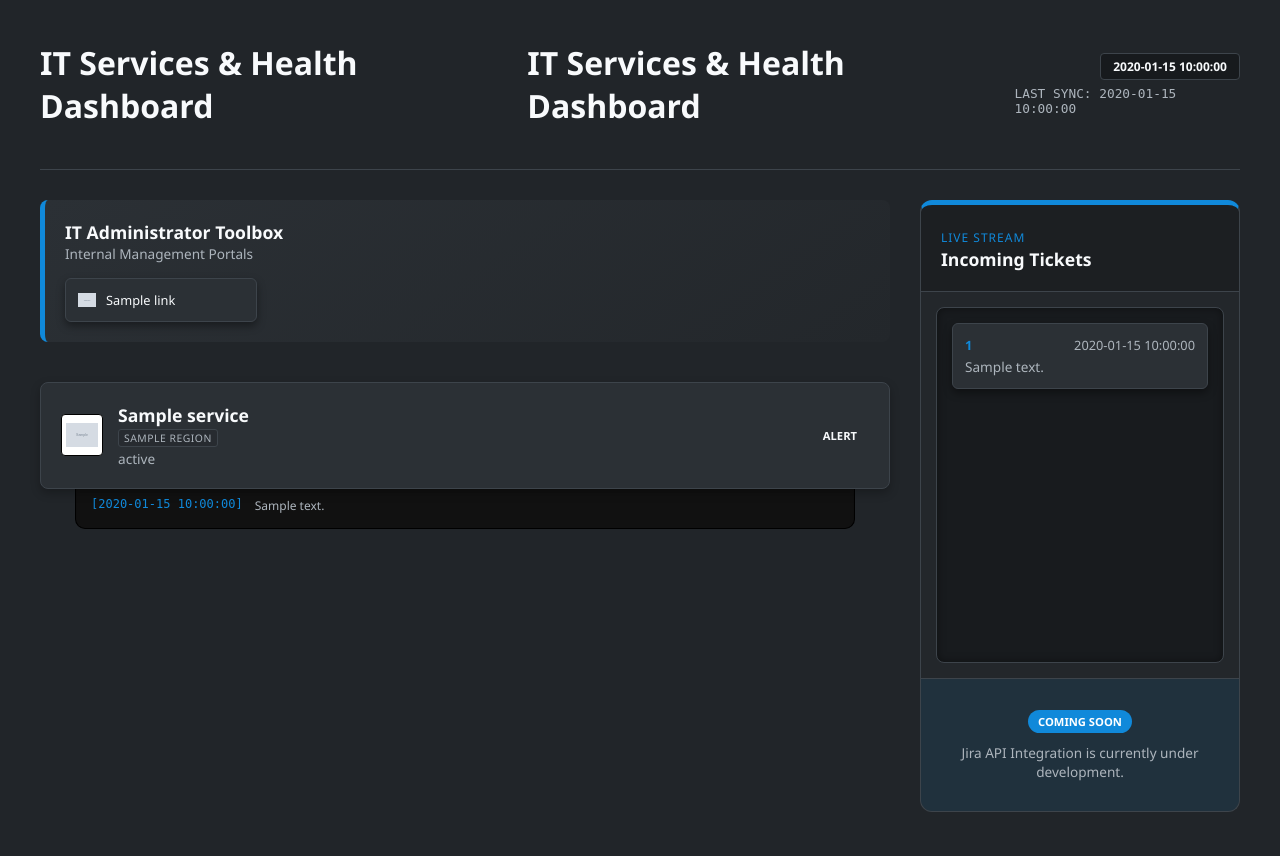
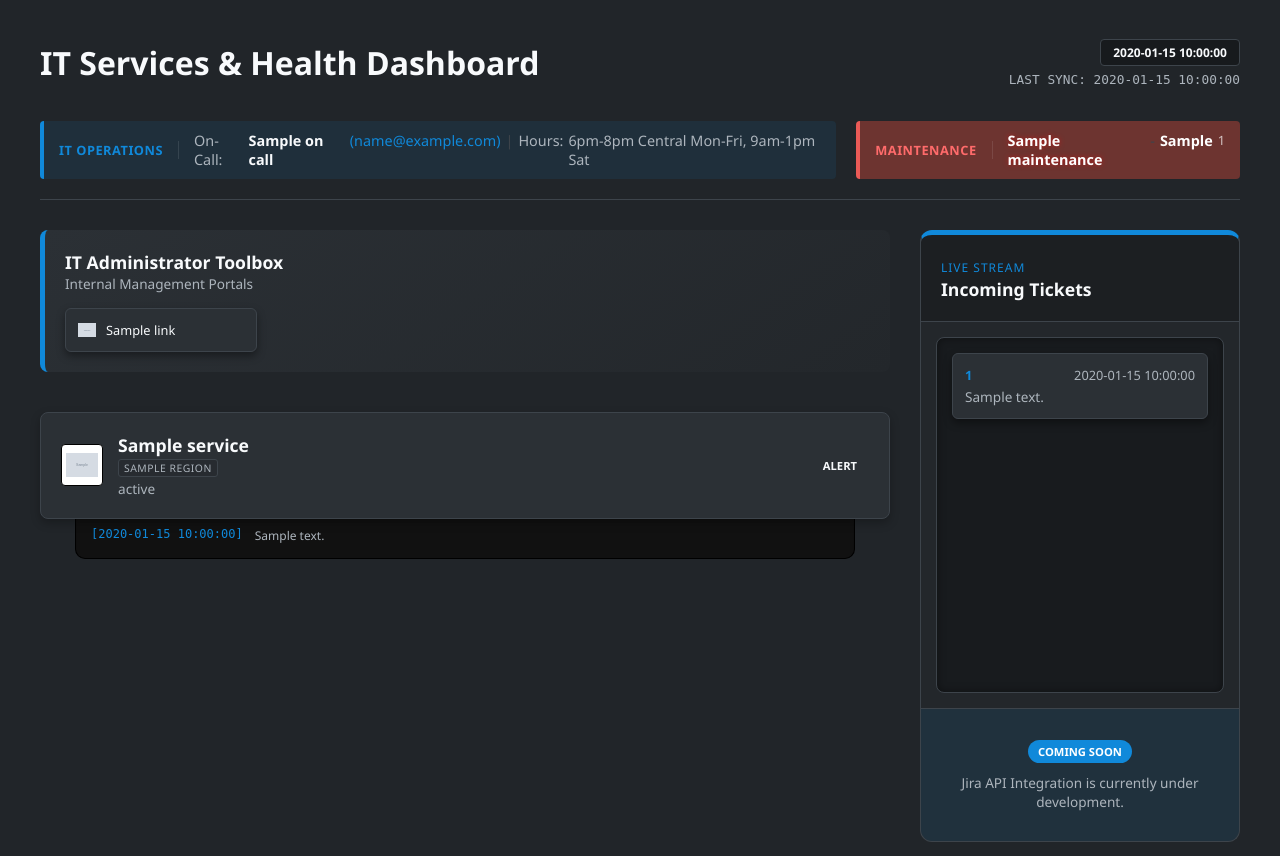
Before and after one commit to rtveit-60/it-projects, a Flask app: template service-status-page/templates/index.html in a window 1280 px wide. Before the commit the page ends 812 px from the top, so only its background shows below. Run offline with Flask 3, Linux system fonts and the light colour scheme; the template is opened without the code that fills it: most values are stand-ins (such as "Sample title", 1, 10 or a date in 2020); grey boxes marked "Sample" are stand-in pictures.

Commit message:
added an on-call and maintenace alert window under the it operation section, edited all tests accordingly

```diff
--- a/service-status-page/app.py
+++ b/service-status-page/app.py
@@ -1,14 +1,79 @@
-from datetime import datetime
+from datetime import datetime, timedelta
 from flask import Flask, render_template
 import requests
 import feedparser
 
 app = Flask(__name__)
 
+# --- CONFIGURATION ---
+OPSGENIE_API_KEY = "YOUR_KEY"
+OPSGENIE_SCHEDULE_ID = "YOUR_ID"
+# ---------------------
+
+# CACHE STORAGE
+maintenance_cache = {
+    "data": None,
+    "last_check": datetime.min
+}
+
+def get_on_call():
+    # Mock Data
+    return {
+        "name": "Alex Mercer",
+        "email": "amercer@company.com",
+        "avatar": "https://i.pravatar.cc/150?u=alex",
+        "status": "On-Shift"
+    }
+
+def get_maintenance():
+    global maintenance_cache
+    now = datetime.now()
+
+    # 1. CHECK CACHE (3 Hour expiry)
+    if (now - maintenance_cache['last_check']).total_seconds() < 10800:
+        return maintenance_cache['data']
+
+    # 2. MOCK DATA - UNCOMMENT ONE BLOCK TO TEST COLORS
+
+    # [SCENARIO 1: GREEN] No Maintenance
+    new_data = None
+
+    # [SCENARIO 2: AMBER] Upcoming Maintenance (2 days from now)
+    # new_data = {
+    #     "title": "Database Migration",
+    #     "id": "CR-9981",
+    #     "start": now + timedelta(days=2),
+    #     "end": now + timedelta(days=2, hours=4),
+    #     "window_str": "Saturday 10:00 PM - 2:00 AM",
+    #     "status": "scheduled" # Python calculates this below normally
+    # }
+
+    #[SCENARIO 3: FLASHING RED] Active Right Now
+    # new_data = {
+    #     "title": "Emergency Firewall Patch",
+    #     "id": "INC-CRIT-1",
+    #     "start": now - timedelta(minutes=30),
+    #     "end": now + timedelta(hours=1),
+    #     "window_str": "Active Now: 9:00 PM - 11:00 PM",
+    #     "status": "active"
+    # }
+
+    # 3. LOGIC: Determine status if data exists
+    if new_data:
+        if new_data['start'] <= now <= new_data['end']:
+            new_data['status'] = 'active'     # Flashing Red
+        else:
+            new_data['status'] = 'scheduled'  # Amber
+
+    # Update Cache
+    maintenance_cache['data'] = new_data
+    maintenance_cache['last_check'] = now
+
+    return new_data
+
 def get_health_data():
     results = []
 
-    # Vendor Logos
     logos = {
         "GitHub": "https://github.githubassets.com/favicons/favicon.svg",
         "Atlassian": "https://wac-cdn.atlassian.com/assets/img/favicons/atlassian/favicon.png",
@@ -17,7 +82,7 @@ def get_health_data():
         "AWS LAMBDA": "https://a0.awsstatic.com/libra-css/images/logos/aws_logo_smile_1200x630.png"
     }
 
-    # 1. JSON APIs (Global Services)
+    # 1. JSON APIs
     json_targets = {
         "GitHub": "https://www.githubstatus.com/api/v2/summary.json",
         "Atlassian": "https://status.atlassian.com/api/v2/summary.json"
@@ -29,8 +94,6 @@ def get_health_data():
             data = response.json()
             indicator = data.get('status', {}).get('indicator', 'none')
             status_class = "good" if indicator == "none" else "critical"
-
-            # UPDATED: Force your specific text if status is healthy
             display_status = "All Services Currently Operational" if indicator == "none" else data.get('status', {}).get('description', 'Status Unknown')
 
             messages = []
@@ -49,7 +112,7 @@ def get_health_data():
         except Exception:
             results.append({"name": name, "status": "API Error", "class": "critical", "logo": logos.get(name, ""), "feed": []})
 
-    # 2. AWS RSS Feeds (Regional)
+    # 2. AWS RSS Feeds
     for svc in ["ec2", "s3", "lambda"]:
         name_key = f"AWS {svc.upper()}"
         rss_url = f"https://status.aws.amazon.com/rss/{svc}-us-east-1.rss"
@@ -65,7 +128,6 @@ def get_health_data():
             results.append({
                 "name": name_key,
                 "region": "us-east-1",
-                # UPDATED: Force your specific text for AWS
                 "status": "All Services Currently Operational" if is_normal else "Service Alert",
                 "class": "good" if is_normal else "warning",
                 "logo": logos.get(name_key, ""),
@@ -79,8 +141,9 @@ def get_health_data():
 @app.route('/')
 def index():
     status_list = get_health_data()
+    on_call_person = get_on_call()
+    maintenance_info = get_maintenance()
 
-    # Corporate Admin Links
     admin_links = [
         {"name": "EntraID", "url": "https://entra.microsoft.com", "icon": "https://www.google.com/s2/favicons?domain=entra.microsoft.com&sz=64"},
         {"name": "Intune", "url": "https://intune.microsoft.com", "icon": "https://www.google.com/s2/favicons?domain=intune.microsoft.com&sz=64"},
@@ -89,10 +152,8 @@ def index():
         {"name": "vCenter", "url": "https://vcenter.local", "icon": "https://www.google.com/s2/favicons?domain=vmware.com&sz=64"},
         {"name": "CDW", "url": "https://www.cdw.com", "icon": "https://www.google.com/s2/favicons?domain=cdw.com&sz=64"},
         {"name": "Apple Business", "url": "https://business.apple.com", "icon": "https://www.apple.com/favicon.ico"},
-        # {"name": "Confluence", "url": "#", "icon": "https://www.google.com/s2/favicons?domain=atlassian.com&sz=64"}
     ]
 
-    # Ticket Feed
     ticket_feed = {
         "status": "Concept Preview",
         "tickets": [
@@ -107,6 +168,8 @@ def index():
                            services=status_list,
                            admin_links=admin_links,
                            ticket_feed=ticket_feed,
+                           on_call=on_call_person,
+                           maintenance=maintenance_info,
                            last_updated=now.strftime("%H:%M"),
                            date=now.strftime("%b %d, %Y"))
 
--- a/service-status-page/templates/index.html
+++ b/service-status-page/templates/index.html
@@ -3,7 +3,6 @@
 <head>
     <meta charset="UTF-8">
     <meta http-equiv="refresh" content="60">
-    <title>IT Services & Health Dashboard</title>
     <title>IT Services & Health Dashboard</title>
     <style>
         :root {
@@ -17,7 +16,7 @@
             --error: #e74c3c;
             --warning: #f1c40f;
             --highlight-blue: #1089da;
-            --highlight-blue: #1089da;
+            --highlight-amber: #f39c12;
         }
 
         body {
@@ -32,11 +31,18 @@
 
         header {
             display: flex;
-            justify-content: space-between;
-            align-items: center;
+            flex-direction: column;
             margin-bottom: 30px;
             border-bottom: 1px solid var(--border);
             padding-bottom: 20px;
+            gap: 15px;
+        }
+
+        .header-top {
+            display: flex;
+            justify-content: space-between;
+            align-items: center;
+            width: 100%;
         }
 
         .sync-container { display: flex; flex-direction: column; align-items: flex-end; gap: 6px; }
@@ -50,6 +56,83 @@
         }
         .timestamp { color: var(--text-dim); font-size: 0.8rem; font-family: monospace; }
 
+        /* Header Info Row */
+        .header-info-bar {
+            display: flex;
+            gap: 20px;
+            width: 100%;
+        }
+
+        .info-tab {
+            display: flex;
+            align-items: center;
+            padding: 10px 15px;
+            border-radius: 4px;
+            gap: 15px;
+            font-size: 0.9rem;
+            flex-grow: 1;
+        }
+
+        /* 1. IT Operations (Blue) */
+        .tab-ops {
+            background: rgba(16, 137, 218, 0.1);
+            border-left: 4px solid var(--highlight-blue);
+        }
+
+        /* 2. Scheduled Maintenance Logic */
+
+        /* State: GREEN (No Maintenance) */
+        .tab-maint.good {
+            background: rgba(46, 204, 113, 0.1);
+            border-left: 4px solid var(--success);
+        }
+        .tab-maint.good .tab-title { color: var(--success); }
+
+        /* State: AMBER (Scheduled Future) */
+        .tab-maint.scheduled {
+            background: rgba(243, 156, 18, 0.1);
+            border-left: 4px solid var(--highlight-amber);
+        }
+        .tab-maint.scheduled .tab-title { color: var(--highlight-amber); }
+
+        /* State: FLASHING RED (Active Now) */
+        @keyframes flash-red {
+            0% { background-color: rgba(231, 76, 60, 0.15); border-left-color: #c0392b; }
+            50% { background-color: rgba(231, 76, 60, 0.5); border-left-color: #ff6b6b; }
+            100% { background-color: rgba(231, 76, 60, 0.15); border-left-color: #c0392b; }
+        }
+
+        .tab-maint.active {
+            border-left: 4px solid var(--error);
+            animation: flash-red 2s infinite ease-in-out; /* The Pulse Effect */
+        }
+        .tab-maint.active .tab-title { color: #ff6b6b; }
+        .tab-maint.active strong { color: #fff; text-shadow: 0 0 5px rgba(255,0,0,0.5); }
+
+
+        .tab-title {
+            font-weight: 700;
+            text-transform: uppercase;
+            font-size: 0.8rem;
+            letter-spacing: 0.5px;
+            border-right: 1px solid rgba(255,255,255,0.1);
+            padding-right: 15px;
+            white-space: nowrap;
+        }
+
+        .title-ops { color: var(--highlight-blue); }
+
+        .tab-detail {
+            color: var(--text-dim);
+            display: flex;
+            gap: 5px;
+            width: 100%;
+        }
+        .tab-detail strong { color: var(--text-main); }
+        .tab-divider { color: var(--border); }
+        .maint-empty { color: var(--text-dim); font-style: italic; opacity: 0.7; }
+
+        /* --- LAYOUT --- */
         .dashboard-layout {
             display: grid;
             grid-template-columns: 1fr 320px;
@@ -59,27 +142,23 @@
 
         .main-content { display: flex; flex-direction: column; gap: 40px; }
 
-        /* Admin Toolbox */
         .admin-section {
             padding: 20px;
             background: linear-gradient(145deg, #2b3035, #23272b);
             border-radius: 8px;
-            border-left: 5px solid var(--highlight-blue);
             border-left: 5px solid var(--highlight-blue);
         }
 
         .admin-grid {
             display: grid;
             grid-template-columns: repeat(4, 1fr);
-            grid-template-columns: repeat(4, 1fr);
             gap: 12px;
             margin-top: 15px;
         }
 
-        /* UPDATED: Admin Buttons now match Ticket Card style exactly */
         .admin-btn {
             text-decoration: none;
-            background: var(--card-bg); /* Match ticket card bg */
+            background: var(--card-bg);
             color: var(--text-main);
             padding: 12px;
             border: 1px solid var(--border);
@@ -90,11 +169,11 @@
             display: flex;
             align-items: center;
             gap: 10px;
-            box-shadow: 0 4px 8px rgba(0,0,0,0.4); /* Match ticket card shadow */
+            box-shadow: 0 4px 8px rgba(0,0,0,0.4);
         }
 
         .admin-btn:hover {
-            background: #343a40; /* Match ticket card hover bg */
+            background: #343a40;
             transform: translateY(-4px);
             border-color: var(--highlight-blue);
             box-shadow: 0 6px 12px rgba(0,0,0,0.3);
@@ -105,7 +184,6 @@
         /* Service Grid */
         .service-grid { display: grid; gap: 15px; }
 
-        /* Modified: Service card is now just a layout wrapper, not the visual box */
         .service-card {
             display: flex;
             flex-direction: column;
@@ -148,19 +226,18 @@
             padding: 5px 12px; border-radius: 4px; text-transform: uppercase;
         }
 
-        /* The Bottom Pane: Indented and tucked underneath */
         .message-feed {
             background: #111;
-            width: 88%; /* Reduced from 94% for a tighter fit */
+            width: 88%;
             margin: -6px auto 0;
-            padding: 12px 15px 8px; /* Reduced vertical padding for better proportions */
+            padding: 12px 15px 8px;
             border: 1px solid #000;
             border-top: none;
             border-radius: 0 0 10px 10px;
             position: relative;
             z-index: 1;
             box-shadow: inset 0 6px 6px -4px rgba(0,0,0,0.8);
-            min-height: 25px; /* Slightly shorter minimum height */
+            min-height: 25px;
             display: flex;
             flex-direction: column;
             justify-content: center;
@@ -175,7 +252,6 @@
         .feed-text { color: var(--text-dim); }
         .empty-feed { color: var(--text-dim); font-size: 0.75rem; font-style: italic; opacity: 0.4; text-align: center; }
 
-        /* --- RIGHT COLUMN: Ticket Sidebar --- */
         .sidebar {
             background: var(--sidebar-bg);
             border: 1px solid var(--border);
@@ -252,17 +328,54 @@
             .dashboard-layout { grid-template-columns: 1fr; }
             .sidebar { min-height: auto; }
             .admin-grid { grid-template-columns: repeat(2, 1fr); }
+            /* Stack tabs on mobile */
+            .header-info-bar { flex-direction: column; gap: 10px; }
+            .info-tab { width: auto; }
         }
     </style>
 </head>
 <body>
     <div class="container">
         <header>
-            <h1>IT Services & Health Dashboard</h1>
-            <h1>IT Services & Health Dashboard</h1>
-            <div class="sync-container">
-                <div class="date-box">{{ date }}</div>
-                <div class="timestamp">LAST SYNC: {{ last_updated }}</div>
+            <div class="header-top">
+                <h1>IT Services & Health Dashboard</h1>
+                <div class="sync-container">
+                    <div class="date-box">{{ date }}</div>
+                    <div class="timestamp">LAST SYNC: {{ last_updated }}</div>
+                </div>
+            </div>
+
+            <div class="header-info-bar">
+
+                <div class="info-tab tab-ops">
+                    <div class="tab-title title-ops">IT Operations</div>
+                    <div class="tab-detail">
+                        <span style="color: var(--text-dim);">On-Call:</span>
+                        <strong>{{ on_call.name }}</strong>
+                        <span style="color: var(--highlight-blue);">({{ on_call.email }})</span>
+                        <span class="tab-divider">|</span>
+                        <span style="color: var(--text-dim);">Hours:</span>
+                        <span>6pm-8pm Central Mon-Fri, 9am-1pm Sat</span>
+                    </div>
+                </div>
+
+                <div class="info-tab tab-maint {% if not maintenance %}good{% elif maintenance.status == 'active' %}active{% else %}scheduled{% endif %}">
+
+                    <div class="tab-title">Maintenance</div>
+                    <div class="tab-detail">
+                        {% if maintenance %}
+                            <strong style="color: #fff;">{{ maintenance.title }}</strong>
+                            <span class="tab-divider">-</span>
+                            <span style="color: #fff; font-weight: bold;">
+                                {{ maintenance.window_str }}
+                            </span>
+                            <span style="color: rgba(255,255,255,0.7); font-size: 0.8rem; margin-left:auto;">{{ maintenance.id }}</span>
+                        {% else %}
+                            <span style="color: #fff;">All Systems Clear - No Maintenance Scheduled</span>
+                        {% endif %}
+                    </div>
+                </div>
+
             </div>
         </header>
 
@@ -312,7 +425,7 @@
                                 </div>
                                 {% endfor %}
                             {% else %}
-                                <div class="empty-feed">No Active Alerts</div>
+                                <div class="empty-feed">All Services Currently Operational</div>
                             {% endif %}
                         </div>
                     </div>
```
Also changed, not shown: service-status-page/test_app.py (added, +125 -0 lines).
